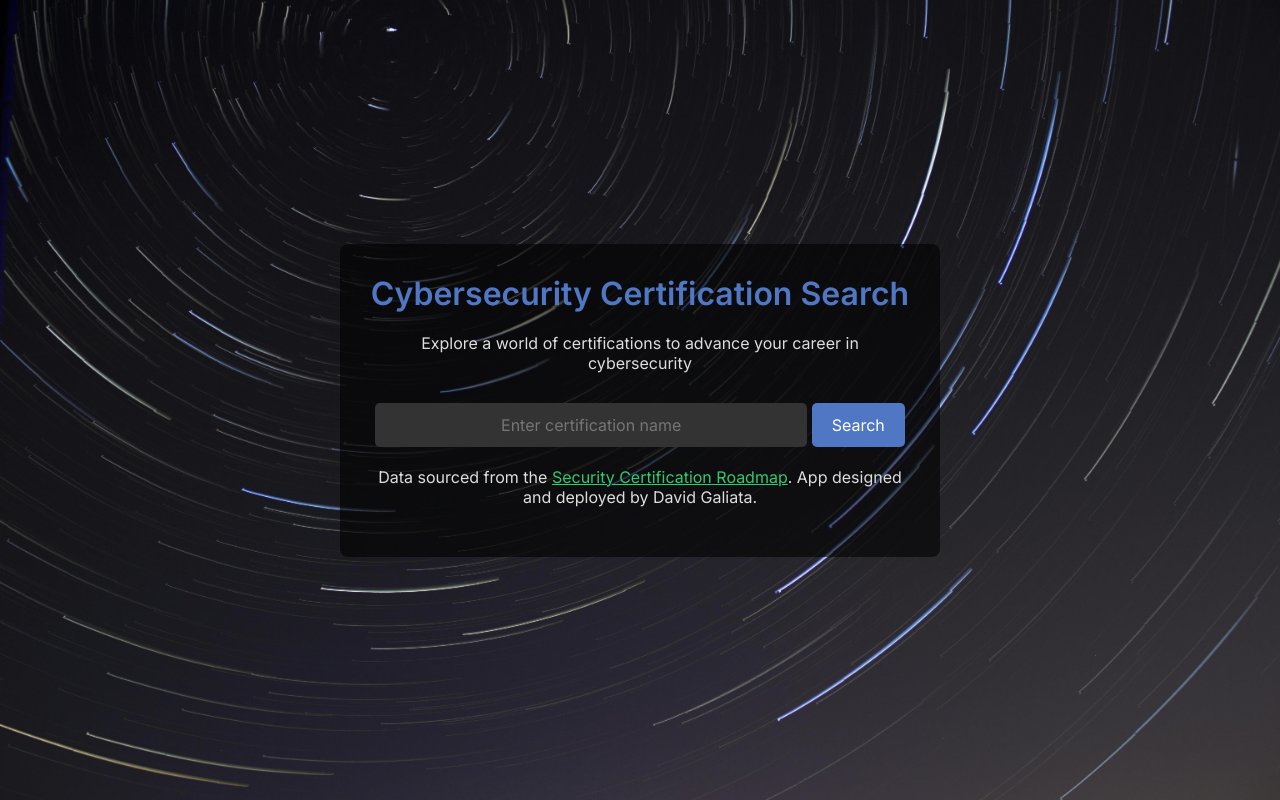
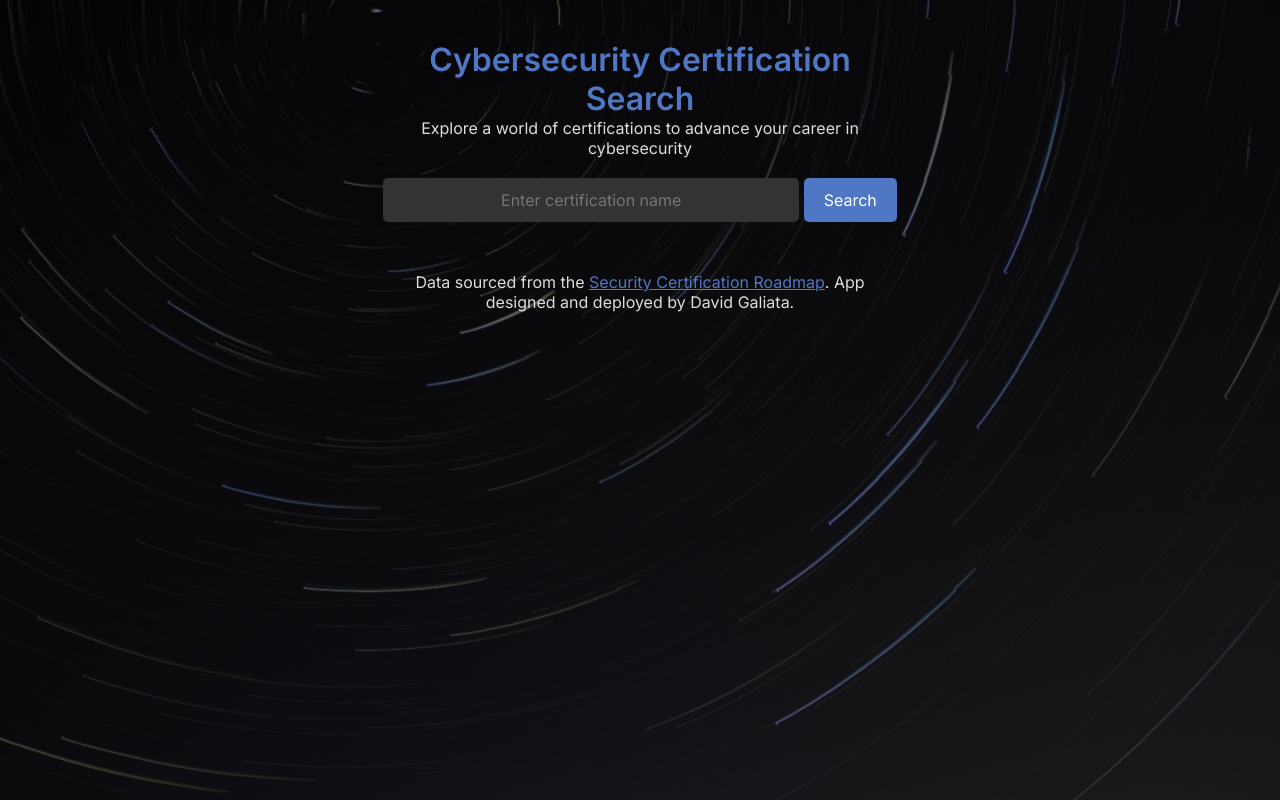
Before and after one commit to neoslashnet/cert_search_app, a Flask app: page / in a window 1280 px wide. Run offline with Flask 3, Linux system fonts and the light colour scheme.

Commit message:
Update index.html

```diff
--- a/templates/index.html
+++ b/templates/index.html
@@ -14,23 +14,50 @@
             font-family: 'Inter', sans-serif;
         }
 
+        /* Body and Background Styling */
         body {
+            background: #384660;
+            overflow: hidden;
+            min-height: 100vh;
             display: flex;
             justify-content: center;
-            align-items: center;
-            min-height: 100vh;
-            background-image: url('/static/images/bg.jpg'); /* Use your background image path */
-            background-size: cover;
-            background-position: center;
-            color: #384660;
-            text-align: center;
-            padding: 20px;
+            align-items: flex-start;
+            color: #FFFFFF;
         }
 
+        /* Moving background layers */
+        #bg {
+            position: fixed;
+            top: 0;
+            left: 0;
+            width: 100%;
+            height: 100%;
+            background: url('/static/images/bg.jpg') no-repeat center center fixed;
+            background-size: cover;
+            z-index: -2;
+            animation: moveBackground 20s linear infinite;
+        }
+
+        @keyframes moveBackground {
+            0% { transform: scale(1) translate(0, 0); }
+            50% { transform: scale(1.05) translate(-10px, -10px); }
+            100% { transform: scale(1) translate(0, 0); }
+        }
+
+        #overlay {
+            position: fixed;
+            top: 0;
+            left: 0;
+            width: 100%;
+            height: 100%;
+            background-color: rgba(0, 0, 0, 0.6);
+            z-index: -1;
+        }
+
+        /* Container Styling */
         .container {
-            background-color: rgba(0, 0, 0, 0.6); /* Transparent overlay */
-            padding: 30px;
-            border-radius: 8px;
+            text-align: center;
+            padding: 40px;
             max-width: 600px;
             width: 100%;
         }
@@ -38,16 +65,16 @@
         h1 {
             font-size: 2rem;
             font-weight: 600;
-            margin-bottom: 20px;
             color: #4F77C4;
         }
 
         p {
             font-size: 1rem;
+            color: #DDDDDD;
             margin-bottom: 20px;
-            color: #DDDDDD;
         }
 
+        /* Search box styling */
         #searchInput {
             width: 80%;
             padding: 12px;
@@ -58,6 +85,7 @@
             background-color: #333;
             color: #fff;
             text-align: center;
+            margin-bottom: 10px;
         }
 
         button {
@@ -69,11 +97,31 @@
             color: #fff;
             cursor: pointer;
             transition: background-color 0.3s;
-            margin-top: 10px;
         }
 
         button:hover {
             background-color: #6480b4;
+        }
+
+        /* Results Tile Styling */
+        #results {
+            display: grid;
+            grid-template-columns: repeat(auto-fill, minmax(200px, 1fr));
+            gap: 15px;
+            margin-top: 20px;
+        }
+
+        .result-tile {
+            background-color: #333;
+            padding: 15px;
+            border-radius: 5px;
+            color: #E0E0E0;
+            box-shadow: 0 4px 8px rgba(0, 0, 0, 0.3);
+            transition: transform 0.3s;
+        }
+
+        .result-tile:hover {
+            transform: scale(1.05);
         }
 
         .footer {
@@ -84,6 +132,11 @@
     </style>
 </head>
 <body>
+    <!-- Background Layers -->
+    <div id="bg"></div>
+    <div id="overlay"></div>
+
+    <!-- Main Content -->
     <div class="container">
         <h1>Cybersecurity Certification Search</h1>
         <p>Explore a world of certifications to advance your career in cybersecurity</p>
@@ -93,11 +146,11 @@
         <button onclick="performSearch()">Search</button>
 
         <!-- Results will appear here -->
-        <div id="results" style="margin-top: 20px;"></div>
+        <div id="results"></div>
 
         <!-- Footer Credit -->
         <div class="footer">
-            <p>Data sourced from the <a href="https://pauljerimy.com/security-certification-roadmap/" style="color: #2ECC71;">Security Certification Roadmap</a>. App designed and deployed by David Galiata.</p>
+            <p>Data sourced from the <a href="https://pauljerimy.com/security-certification-roadmap/" style="color: #4F77C4;">Security Certification Roadmap</a>. App designed and deployed by David Galiata.</p>
         </div>
     </div>
 
@@ -116,9 +169,10 @@
                         resultsList.appendChild(message);
                     } else {
                         data.forEach(cert => {
-                            const result = document.createElement('div');
-                            result.innerHTML = `<p><strong>${cert.name}</strong>: ${cert.details} <a href="${cert.link}" target="_blank">Learn More</a></p>`;
-                            resultsList.appendChild(result);
+                            const resultTile = document.createElement('div');
+                            resultTile.classList.add('result-tile');
+                            resultTile.innerHTML = `<strong>${cert.name}</strong><br>${cert.details}<br><a href="${cert.link}" target="_blank" style="color: #4F77C4;">Learn More</a>`;
+                            resultsList.appendChild(resultTile);
                         });
                     }
                 });
```
